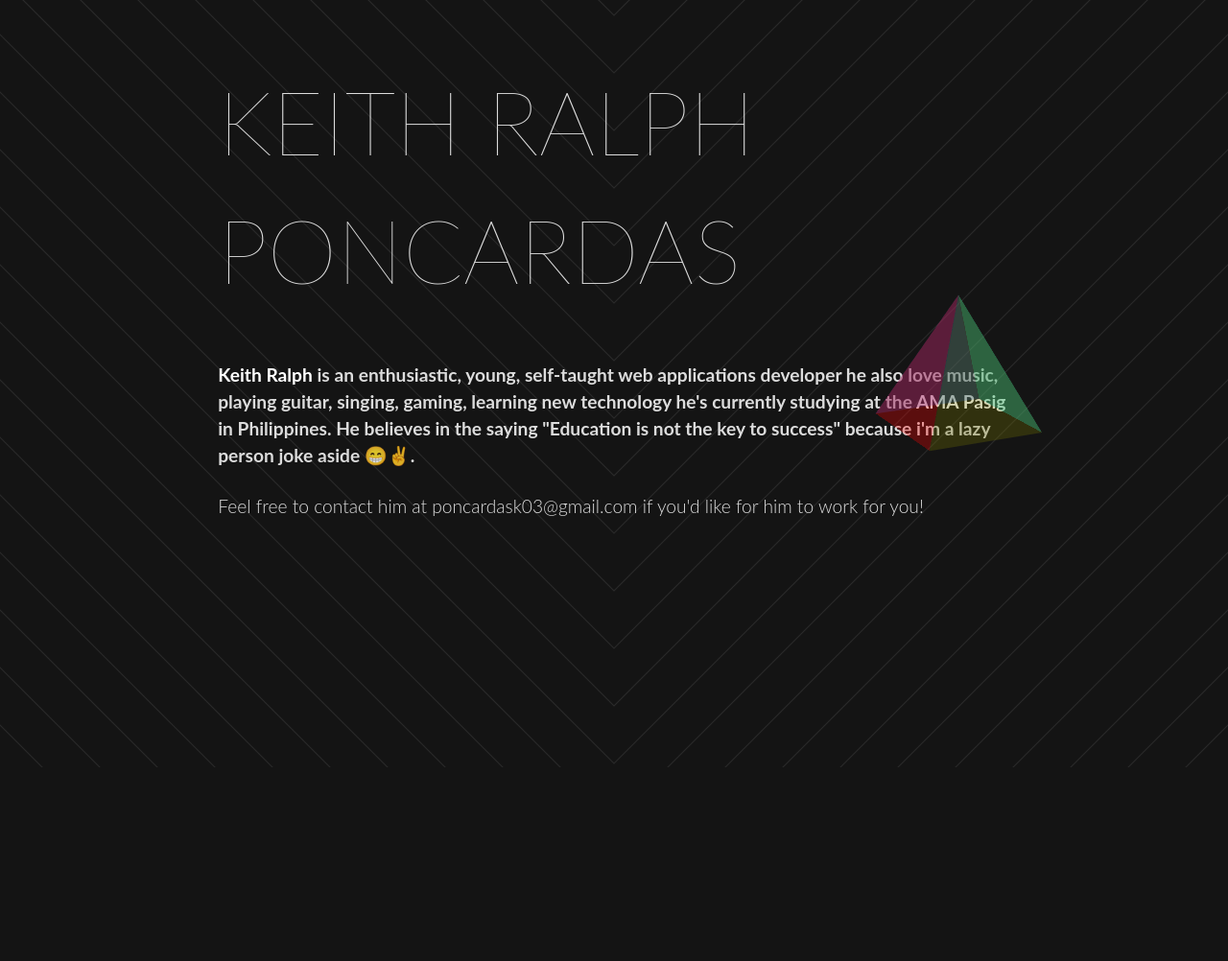
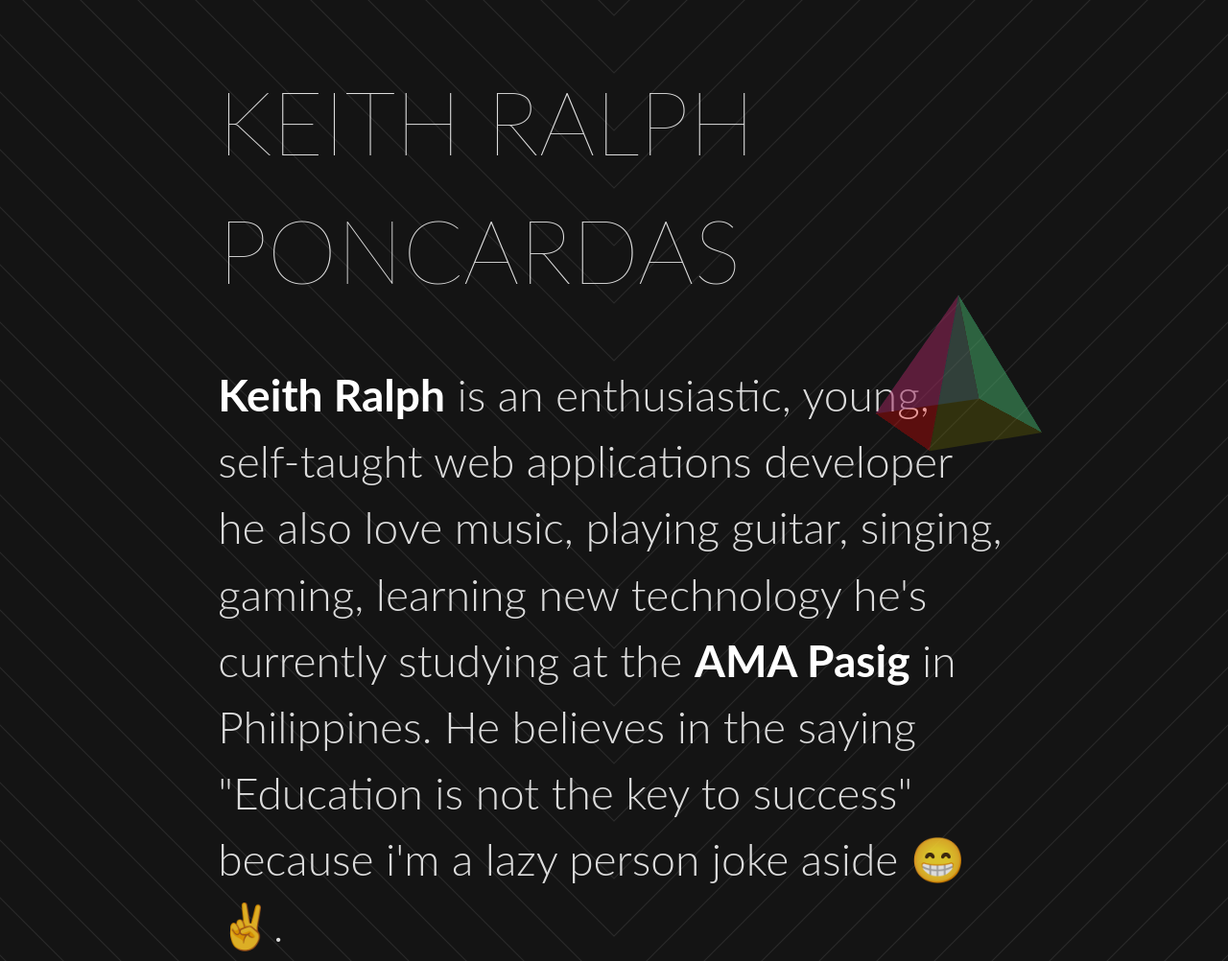
Before and after one commit to Keith-Poncardas/Keith-Ralph-Poncardas, a plain HTML site: page index.html in a window 1280 px wide. Shown: the top 1002 px of the page at 96% size. Before the commit the page ends 800 px from the top, so only its background shows below. Drawn offline with Linux system fonts and the light colour scheme.

Commit message:
Update index.html

```diff
--- a/index.html
+++ b/index.html
@@ -25,11 +25,11 @@
               </div>
             </div>
           </h1>
-          <h4 style="clear: both" class="subhead">
+          <h3 style="clear: both" class="subhead">
             <a href="#">Keith Ralph</a> is an enthusiastic, young, self-taught web applications developer he also love music,
             playing guitar, singing, gaming, learning new technology he's currently studying at the <a href="#">AMA Pasig</a> in
             Philippines. He believes in the saying "Education is not the key to success" because i'm a lazy person joke aside 😁✌️.
-          </h4>
+          </h3>
           <p>
             Feel free to contact him at poncardask03@gmail.com if you'd like for
             him to work for you!
```
